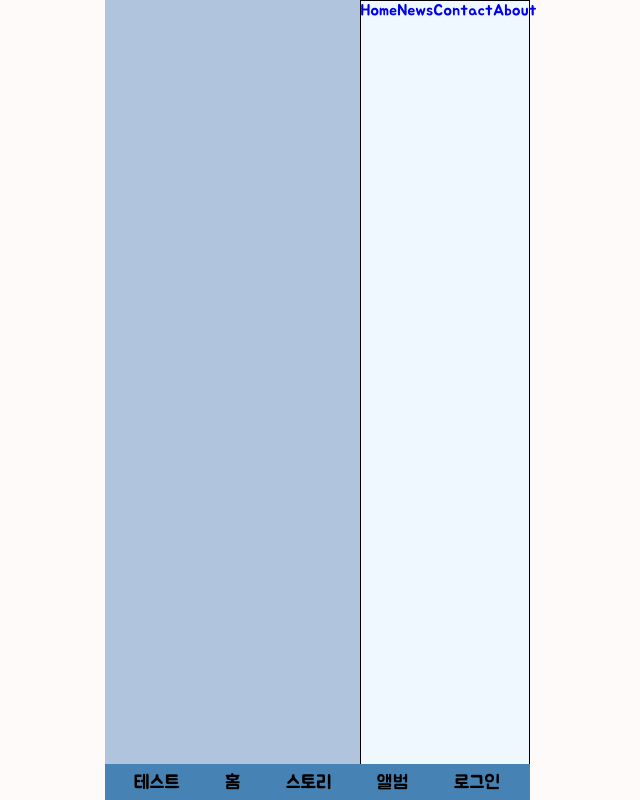
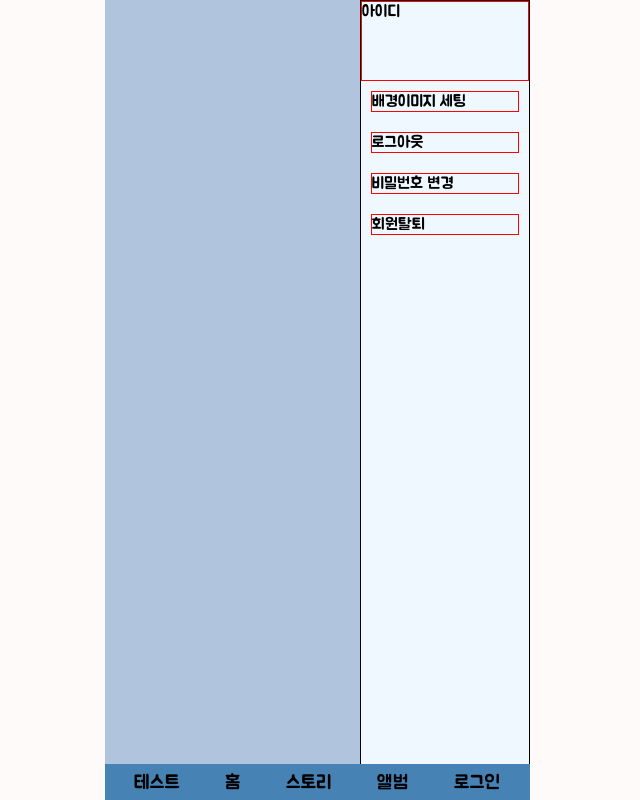
Before and after one commit to codestates/budbuddy, a React (Create React App) app in the folder client/: page /test in a window 1280 px wide. Shown: the whole page, without its empty margins (323-963 px from the left). Built offline with nearby package versions, Linux system fonts and the light colour scheme.

Commit message:
Feat Fix Build Chore CI Docs Style Refactor Test: 제목
무엇을
왜
어떻게

```diff
--- a/client/src/components/SideBar.js
+++ b/client/src/components/SideBar.js
@@ -7,22 +7,27 @@ const SideBarContainer = styled.div`
   min-height: 100vh;
   background-color: aliceblue;
   display: flex;
+  flex-direction: column;
   align-self: flex-end;
+  .hehe {
+    height: 10vh;
+    border: 1px solid red;
+  }
+
   > .temp {
+    margin: 10px;
+    border: 1px solid red;
   }
 `;
 
 function SideBar() {
   return (
     <SideBarContainer class="sidebar">
-      <ul className="temp">
-        <a className="active" href="#home">
-          Home
-        </a>
-        <a href="#news">News</a>
-        <a href="#contact">Contact</a>
-        <a href="#about">About</a>
-      </ul>
+      <div className="hehe">아이디</div>
+      <div className="temp">배경이미지 세팅</div>
+      <div className="temp">로그아웃</div>
+      <div className="temp">비밀번호 변경</div>
+      <div className="temp">회원탈퇴</div>
     </SideBarContainer>
   );
 }
```
